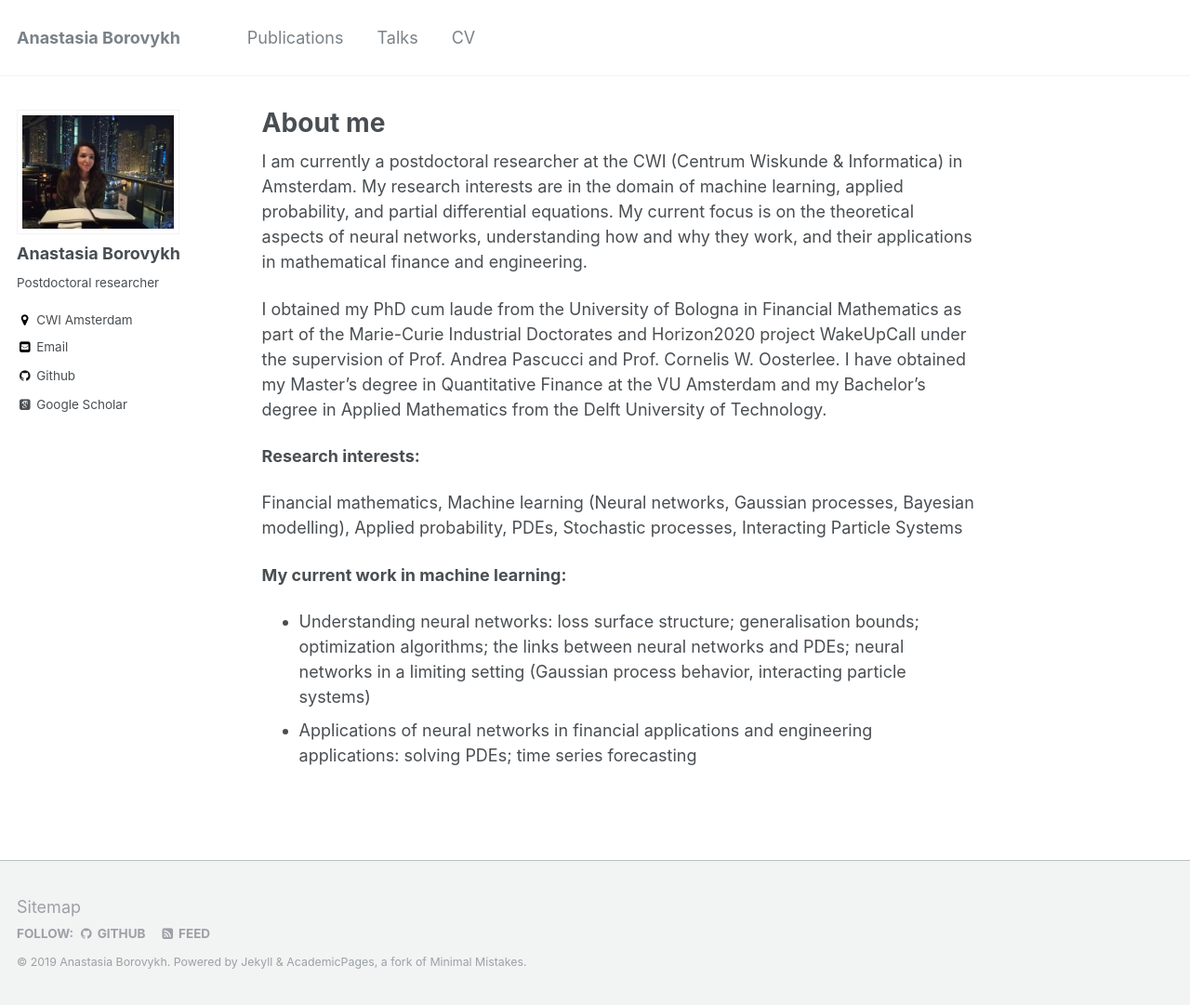
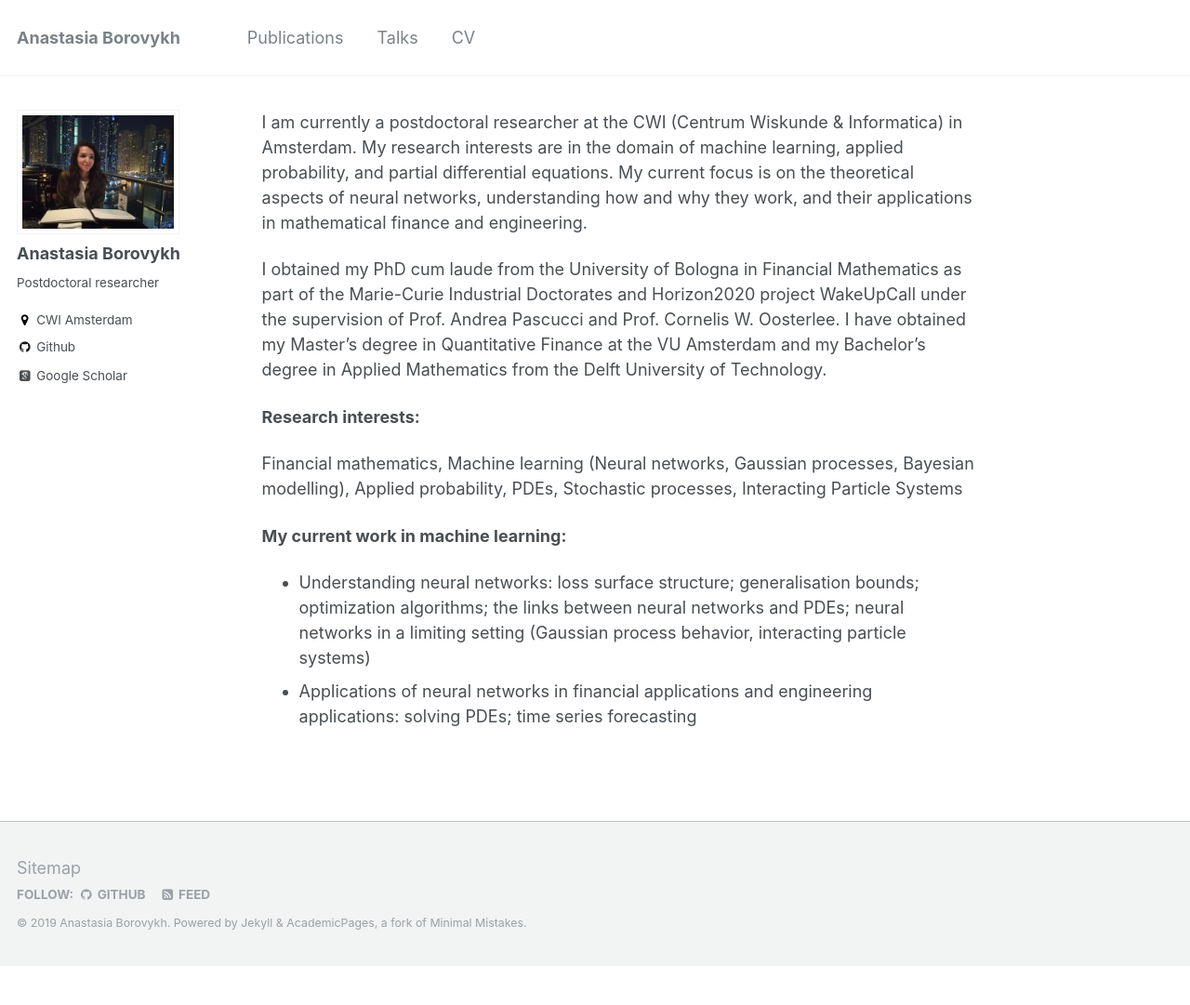
Before and after one commit to aib93/aib93.github.io, a Jekyll site: the page built from _pages/about.md, in a window 1280 px wide and 1081 px high. Shown: the whole window at 93% size. Built offline with Jekyll 4.4.1, drawn with Linux system fonts in a browser that asks for light colours; some web fonts are replaced.

Commit message:
Initial commit

```diff
--- a/_config.yml
+++ b/_config.yml
@@ -84,7 +84,7 @@ author:
   location         : "CWI Amsterdam"
   employer         :
   googlescholar    : "https://scholar.google.it/citations?user=6y1FmgQAAAAJ&hl=it&oi=ao"
-  email            : "borovykh_a@hotmail.com"
+  sdsd            : "borovykh_a@hotmail.com"
   uri              :
   bitbucket        :
   codepen          :
--- a/_pages/about.md
+++ b/_pages/about.md
@@ -1,7 +1,7 @@
 ---
 permalink: /
-title: "About me"
-excerpt: "About me"
+title:
+excerpt:
 author_profile: true
 redirect_from:
   - /about/
```
Also changed, not shown: 2 other files.
